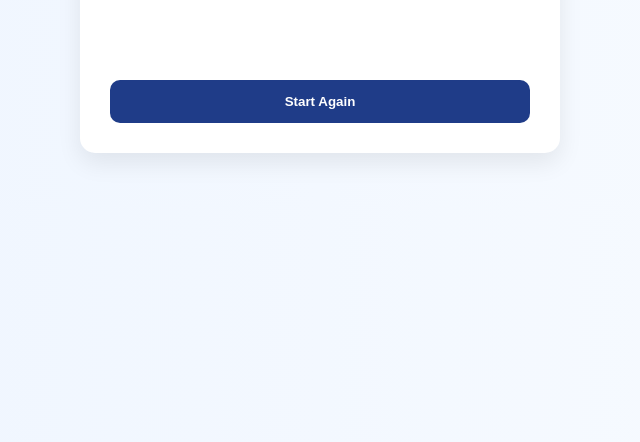
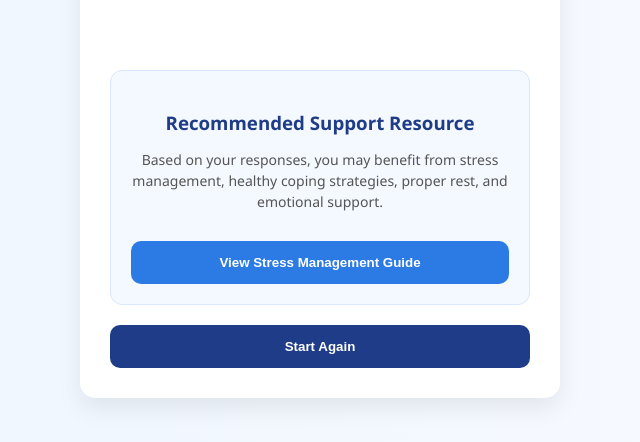
Before and after one commit to fatiguevsburnout/fatiguevsburnoutchecker, a plain HTML site: page results.html in a window 1280 px wide. Shown: the part 164-606 px from the top of the page, without its empty margins (320-960 px from the left). Drawn offline with Linux system fonts and the light colour scheme.

Commit message:
updated results page

```diff
--- a/results.html
+++ b/results.html
@@ -1,39 +1,74 @@
 <!DOCTYPE html>
 <html>
 <head>
-    <title>Results</title>
+    <title>Triage Result</title>
     <link rel="stylesheet" href="style.css">
 </head>
 <body>
 
 <div class="container triage-box">
+
     <h1>Triage Result</h1>
 
+    <!-- RESULT BADGE -->
     <div id="badge" class="badge"></div>
 
+    <!-- RESULT MESSAGE -->
     <p id="message"></p>
 
-    <button onclick="restart()">Start Again</button>
+    <!-- RESOURCE SECTION -->
+    <div class="resource-box" id="resourceBox">
+
+        <h3>Recommended Support Resource</h3>
+
+        <p>
+            Based on your responses, you may benefit from stress management,
+            healthy coping strategies, proper rest, and emotional support.
+        </p>
+
+        <a href="https://sabularsejournal.my.canva.site" target="_blank">
+            <button class="resource-btn">
+                View Stress Management Guide
+            </button>
+        </a>
+
+    </div>
+
+    <!-- RESTART BUTTON -->
+    <button onclick="restart()">
+        Start Again
+    </button>
+
 </div>
 
 <script>
+
 window.onload = function() {
+
     let level = localStorage.getItem("level");
     let message = localStorage.getItem("message");
     let color = localStorage.getItem("color");
 
     let badge = document.getElementById("badge");
 
+    // SHOW RESULT
     badge.innerText = level;
     badge.style.background = color;
 
     document.getElementById("message").innerText = message;
+
+    // HIDE RESOURCE IF LOW RISK
+    if (level === "LOW RISK") {
+        document.getElementById("resourceBox").style.display = "none";
+    }
 };
 
+// RESTART
 function restart() {
     localStorage.clear();
     window.location.href = "index.html";
 }
+
 </script>
 
 </body>
--- a/style.css
+++ b/style.css
@@ -78,3 +78,34 @@ button:hover {
     font-size: 15px;
     color: #444;
 }
+
+/* RESOURCE BOX */
+
+.resource-box {
+    margin-top: 30px;
+    padding: 20px;
+    background: #f4f8ff;
+    border-radius: 12px;
+    border: 1px solid #dbe7ff;
+    text-align: center;
+}
+
+.resource-box h3 {
+    color: #1f3c88;
+    margin-bottom: 10px;
+}
+
+.resource-box p {
+    font-size: 14px;
+    color: #555;
+    line-height: 1.5;
+}
+
+.resource-btn {
+    margin-top: 15px;
+    background: #2c7be5;
+}
+
+.resource-btn:hover {
+    background: #1a68d1;
+}
```
